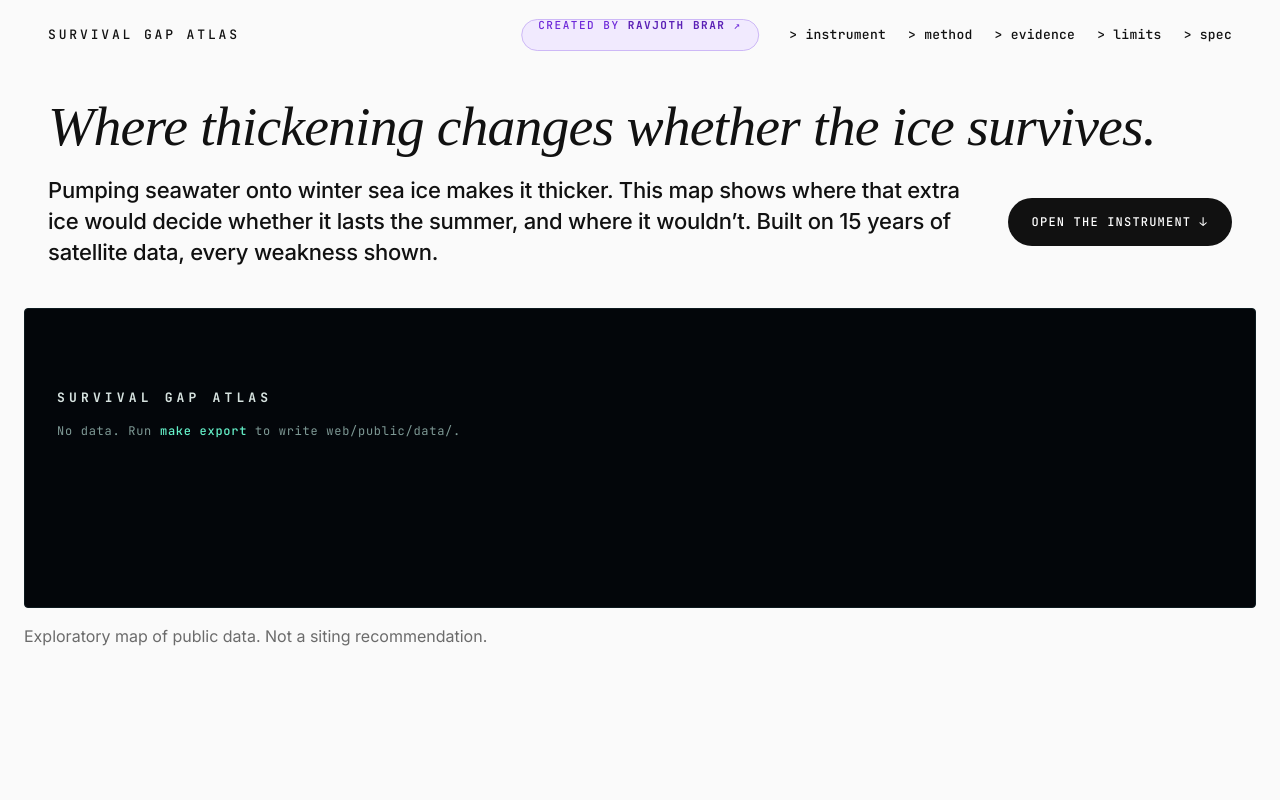
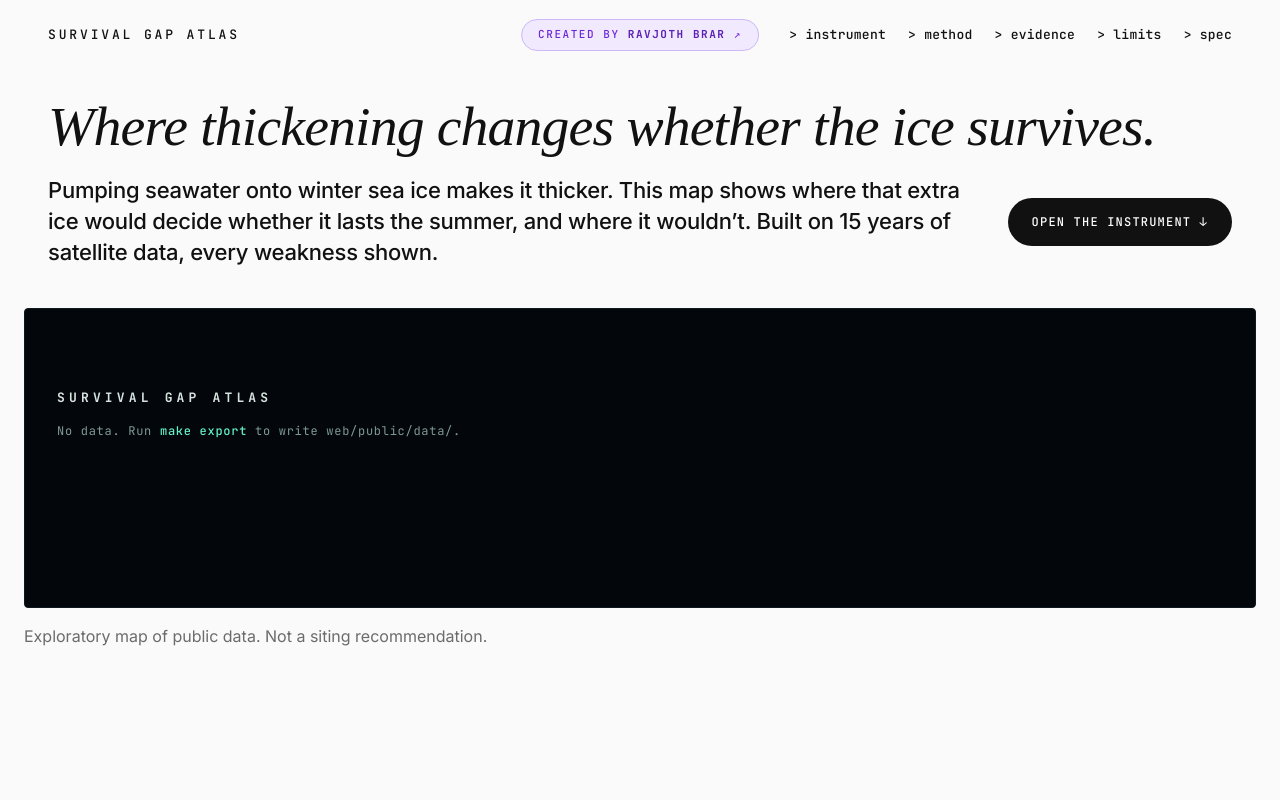
Before and after one commit to ravjothbrar/real_ice, a website built with Vite: page web/index.html in a window 1280 px wide. Shown: the top 800 px of the page. Built offline with nearby package versions, Linux system fonts and the light colour scheme; files whose address does not match are found by name.

Commit message:
Fix maker pill: vertically centred, spaces kept
Co-Authored-By: Claude Opus 5.5 <noreply@anthropic.com>
Claude-Session: https://claude.ai/code/session_01QJXv4bJ5bHXVYWzA2mFamV

```diff
--- a/web/src/page.ts
+++ b/web/src/page.ts
@@ -14,7 +14,7 @@ export function heroHTML(a: Atlas | null): string {
   return `
   <nav class="topnav" aria-label="Sections">
     <a class="mark" href="#top">SURVIVAL GAP ATLAS</a>
-    <a class="maker" href="https://ravjothbrar.com" target="_blank" rel="noopener">CREATED BY <b>RAVJOTH BRAR</b> ↗</a>
+    <a class="maker" href="https://ravjothbrar.com" target="_blank" rel="noopener"><span>CREATED BY</span><b>RAVJOTH BRAR</b><span aria-hidden="true">↗</span></a>
     <div class="navlinks"><a href="#instrument">&gt; instrument</a><a href="#method">&gt; method</a><a href="#evidence">&gt; evidence</a><a href="#limits">&gt; limits</a><a href="#spec">&gt; spec</a></div>
   </nav>
   <section class="hero" id="top">
--- a/web/src/style.css
+++ b/web/src/style.css
@@ -54,7 +54,7 @@ button { font: inherit; color: inherit; }
 }
 .maker {
   position: absolute; left: 50%; transform: translateX(-50%);
-  display: inline-block; height: 32px; line-height: 30px; padding: 0 16px; border-radius: 999px;
+  display: inline-flex; align-items: center; gap: 0.75em; height: 32px; padding: 0 16px; border-radius: 999px; box-sizing: border-box;
   background: #F1EAFE; color: #6D28D9; border: 1px solid #CDB8F6; text-decoration: none;
   font: 500 11px/1 var(--mono); letter-spacing: 0.14em; white-space: nowrap;
 }
@@ -395,7 +395,7 @@ input[type='range']::-moz-range-thumb { width: 12px; height: 12px; background: v
   :root { --gut: 20px; }
   body { font-size: 17px; }
   .topnav { padding: 20px var(--gut); flex-direction: column-reverse; align-items: center; gap: 14px; }
-  .maker { position: static; transform: none; height: 30px; line-height: 28px; padding: 0 12px; font-size: 10px; }
+  .maker { position: static; transform: none; height: 30px; padding: 0 12px; font-size: 10px; }
   .navlinks { display: none; }
   .hero { padding: 20px var(--gut) 32px; }
   .statement { font-size: clamp(34px, 10vw, 48px); white-space: normal; }
```
Also changed, not shown: docs/img/hero.png, docs/img/mobile-hero.png.
